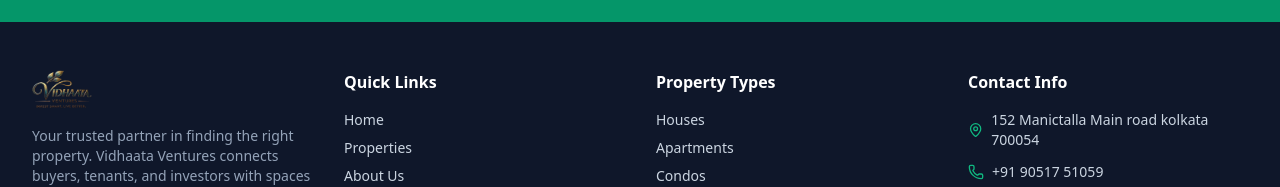
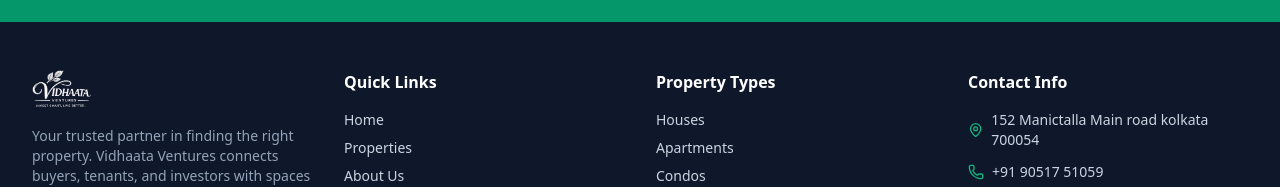
Before and after one commit to sukanta481/vidhaata-ventures-react, a React (Vite) app: page / in a window 1280 px wide. Shown: the part 2042-2229 px from the top of the page. Built offline with nearby package versions, Linux system fonts and the light colour scheme; no server answers.

Commit message:
changed footer logo

```diff
--- a/google0fb39a64d4cb3ee8.html
+++ /dev/null
@@ -1 +0,0 @@
-google-site-verification: google0fb39a64d4cb3ee8.html
--- a/src/layouts/PublicLayout.tsx
+++ b/src/layouts/PublicLayout.tsx
@@ -77,7 +77,7 @@ export default function PublicLayout({ children }: { children: React.ReactNode }
           <div className="grid grid-cols-1 md:grid-cols-4 gap-8">
             <div>
               <div className="flex items-center gap-2 mb-4">
-                <img src="/images/vidhaataventureslogo.webp" alt="Vidhaata Ventures" className="h-10 w-auto" />
+                <img src="/images/logo.webp" alt="Vidhaata Ventures" className="h-10 w-auto" />
                 {/* <span className="text-lg font-bold text-white">Vidhaata Ventures</span> */}
               </div>
               <p className="text-sm text-slate-400 mb-4">
```
